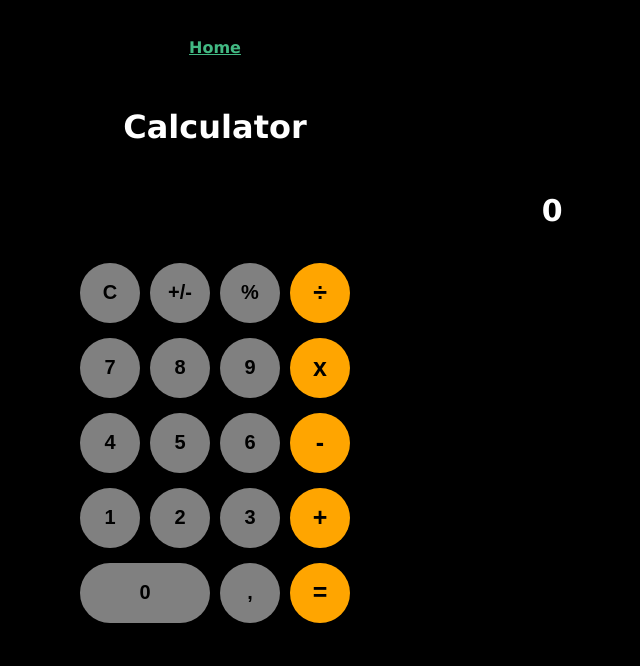
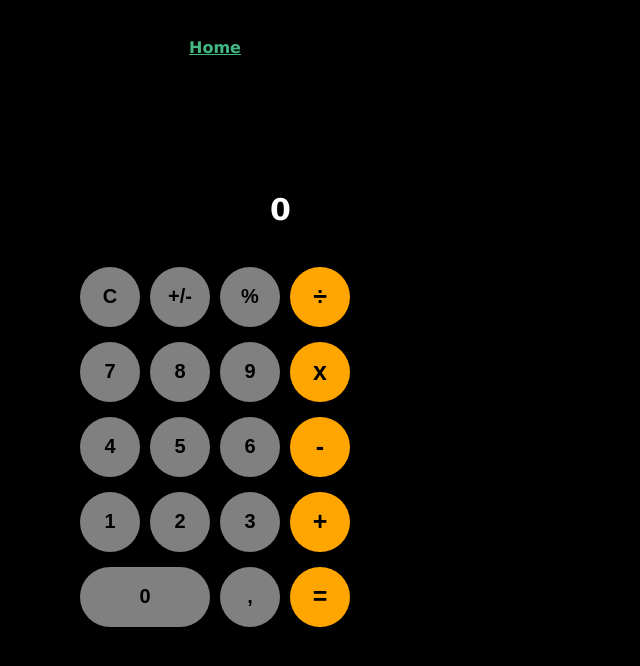
Before and after one commit to prodigystudios/calculator, a Vue app: page / in a window 1280 px wide. Shown: the top 666 px of the page, without its empty margins (425-1065 px from the left). Built offline with nearby package versions, Linux system fonts and the light colour scheme.

Commit message:
Completed init

```diff
--- a/src/components/Calc.vue
+++ b/src/components/Calc.vue
@@ -1,19 +1,19 @@
 <template>
   <div class="calc-container">
-    <div class="value-container">
+    <div class="value-container calc-wrapper">
       <h2>{{ value }}</h2>
     </div>
     <div class="calc-wrapper">
-      <button>C</button>
-      <button>+/-</button>
-      <button>%</button>
-      <button class="button-color-swap">÷</button>
+      <button @click="Clear()">C</button>
+      <button @click="SetValue('-')">+/-</button>
+      <button @click="SelectedOperator('%')">%</button>
+      <button class="button-color-swap" @click="SelectedOperator('/')">÷</button>
     </div>
     <div class="calc-wrapper">
       <input type="button" @click="SetValue(7)" value="7" />
       <input type="button" @click="SetValue(8)" value="8" />
       <input type="button" @click="SetValue(9)" value="9" />
-      <button class="button-color-swap">x</button>
+      <button class="button-color-swap" @click="SelectedOperator('*')">x</button>
     </div>
     <div class="calc-wrapper">
       <input type="button" @click="SetValue(4)" value="4" />
@@ -29,7 +29,7 @@
     </div>
     <div class="calc-wrapper">
       <button class="zero-button-size" @click="SetValue(0)" value="0">0</button>
-      <button>,</button>
+      <button @click="SetValue('.')">,</button>
       <button @click="Results()" class="button-color-swap">=</button>
     </div>
   </div>
@@ -59,33 +59,53 @@ export default {
       this.calcStarted = false;
 
       if (this.firstValue == "") {
-        this.firstValue = parseInt(this.value);
+        this.firstValue = parseFloat(this.value);
         return;
       }
-      if (this.secondValue == "") {
-        this.secondValue = parseInt(this.value);
-      }
-      console.log(this.firstValue, this.secondValue);
-      this.Results();
     },
     Results() {
+      this.secondValue = parseFloat(this.value);
       switch (this.operator) {
         case "+":
-          this.value = parseInt(this.firstValue) + parseInt(this.secondValue);
+          this.value = parseFloat(this.firstValue) + parseFloat(this.secondValue);
           this.secondValue = "";
           this.firstValue = this.value;
           break;
         case "-":
-          this.value = parseInt(this.firstValue) - parseInt(this.secondValue);
+          this.value = parseFloat(this.firstValue) - parseFloat(this.secondValue);
           this.secondValue = "";
           this.firstValue = this.value;
+          break;
+        case "*":
+          this.value = parseFloat(this.firstValue) * parseFloat(this.secondValue);
+          this.secondValue = "";
+          this.firstValue = this.value;
+          break;
+        case "/":
+          this.value = parseFloat(this.firstValue) / parseFloat(this.secondValue);
+          this.secondValue = "";
+          this.firstValue = this.value;
+          break;
+        case "%":
+          const decimalCalc = parseFloat(this.firstValue) / 100;
+          this.value = decimalCalc * this.secondValue;
+          this.secondValue = "";
+          this.firstValue = this.value;
+          break;
       }
+    },
+    Clear() {
+      this.value = "0";
+      this.firstValue = "";
+      this.secondValue = "";
+      this.calcStarted = false;
     },
   },
 };
 </script>
 <style scoped>
 .calc-container {
+  margin-top: 80px;
   display: flex;
   flex-direction: column;
   justify-content: center;
@@ -95,7 +115,6 @@ export default {
 }
 .calc-wrapper {
   display: flex;
-  flex-wrap: wrap;
   gap: 10px;
   margin-bottom: 5px;
 }
@@ -133,9 +152,24 @@ button:hover {
   font-size: 25px;
   background: orange;
 }
+.calc-wrapper h2 {
+  width: 100%;
+}
 .value-container {
   font-size: 20px;
   width: 55%;
   text-align: right;
 }
+@media screen and (min-width: 500px) {
+  .value-container {
+    width: 30%;
+    text-align: right;
+  }
+}
+@media screen and (min-width: 1000px) {
+  .value-container {
+    width: 12%;
+    text-align: right;
+  }
+}
 </style>
--- a/src/views/HomeView.vue
+++ b/src/views/HomeView.vue
@@ -1,14 +1,13 @@
 <template>
-<h1>Calculator</h1>
-<calc/>
+  <calc />
 </template>
 
 <script>
-import Calc from '@/components/Calc.vue';
+import Calc from "@/components/Calc.vue";
 export default {
-  name: 'HomeView',
+  name: "HomeView",
   components: {
-    Calc
-  }
-}
+    Calc,
+  },
+};
 </script>
```
